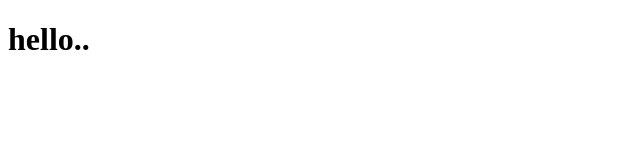
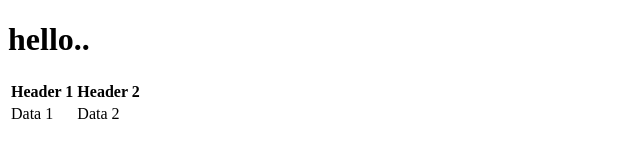
Before and after one commit to abdhamid66/belajargitlagi, a plain HTML site: page index.html in a window 1280 px wide. Shown: the whole page, without its empty margins (0-640 px from the left). Drawn offline with Linux system fonts and the light colour scheme.

Commit message:
nambah kode

```diff
--- a/index.html
+++ b/index.html
@@ -7,5 +7,15 @@
 </head>
 <body>
     <h1>hello..</h1>
+    <table>
+        <tr>
+            <th>Header 1</th>
+            <th>Header 2</th>
+        </tr>
+        <tr>
+            <td>Data 1</td>
+            <td>Data 2</td>
+        </tr>
+    </table>
 </body>
 </html>
```
